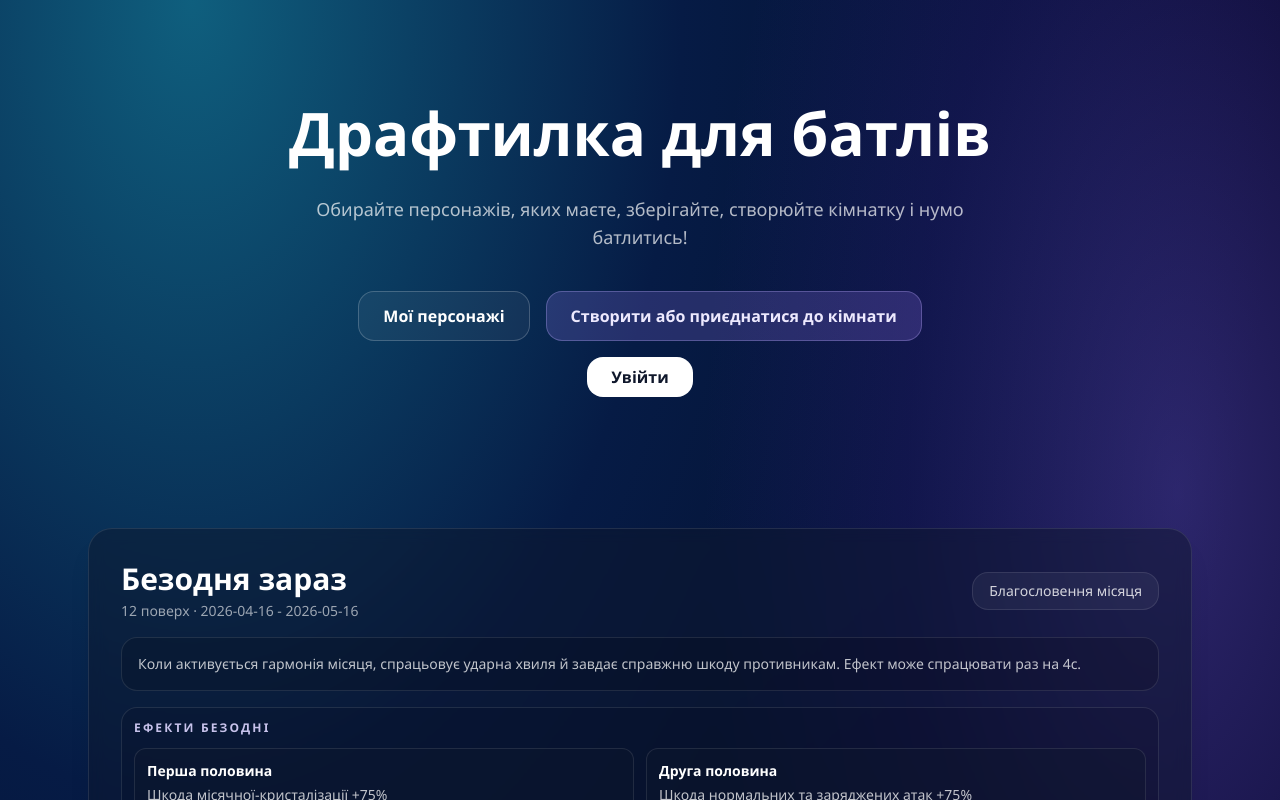
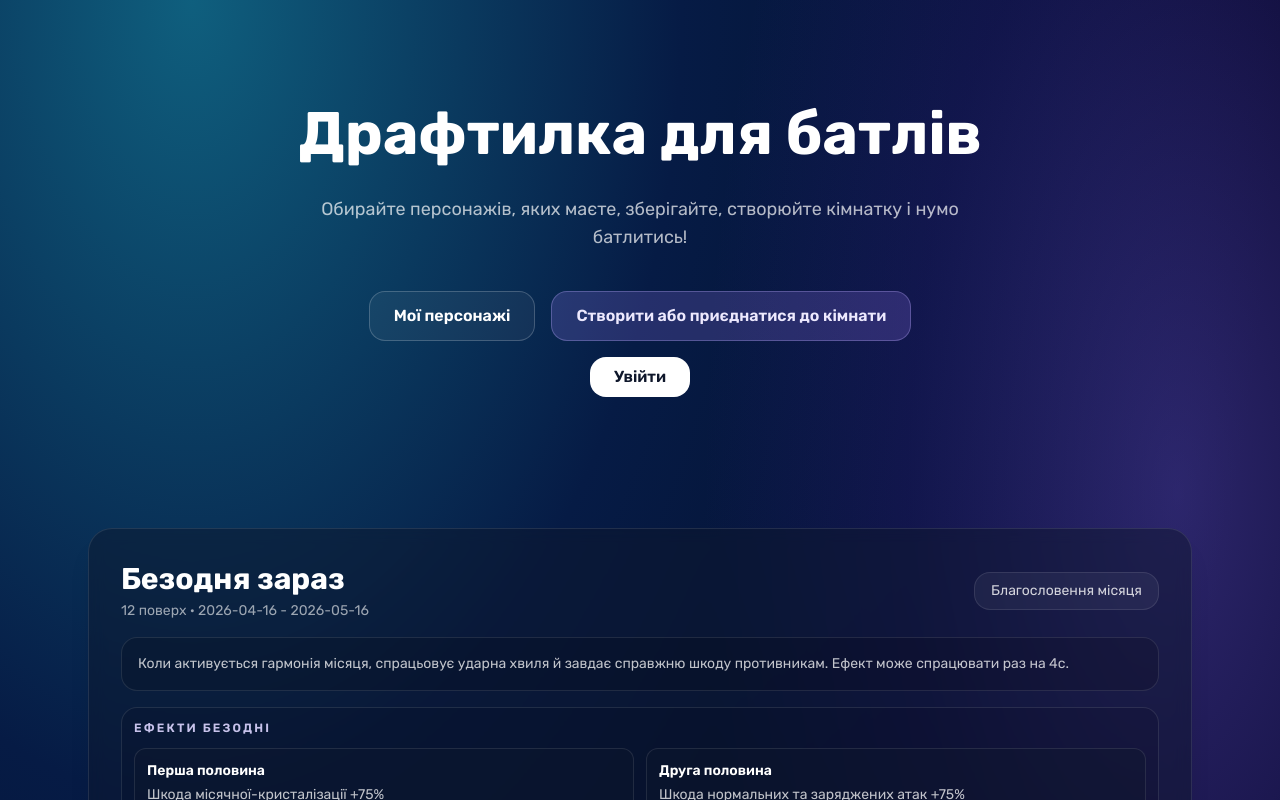
Before and after one commit to vicwinner2442-collab/Genshin-pickban, a Next.js app: page / in a window 1280 px wide. Shown: the top 800 px of the page. Built offline with nearby package versions, Linux system fonts and the light colour scheme; no server answers.

Commit message:
Use Rubik font globally

```diff
--- a/app/globals.css
+++ b/app/globals.css
@@ -8,5 +8,4 @@
 body {
   background: var(--background);
   color: var(--foreground);
-  font-family: "Segoe UI", "Noto Sans", Arial, sans-serif;
 }
--- a/app/layout.tsx
+++ b/app/layout.tsx
@@ -1,5 +1,10 @@
 import type { Metadata } from "next";
+import { Rubik } from "next/font/google";
 import "./globals.css";
+
+const rubik = Rubik({
+  subsets: ["latin", "cyrillic"],
+});
 
 export const metadata: Metadata = {
   title: "Genshin Pickban",
@@ -26,7 +31,7 @@
   children: React.ReactNode;
 }>) {
   return (
-    <html lang="uk">
+    <html lang="uk" className={rubik.className}>
       <body>{children}</body>
     </html>
   );
```
